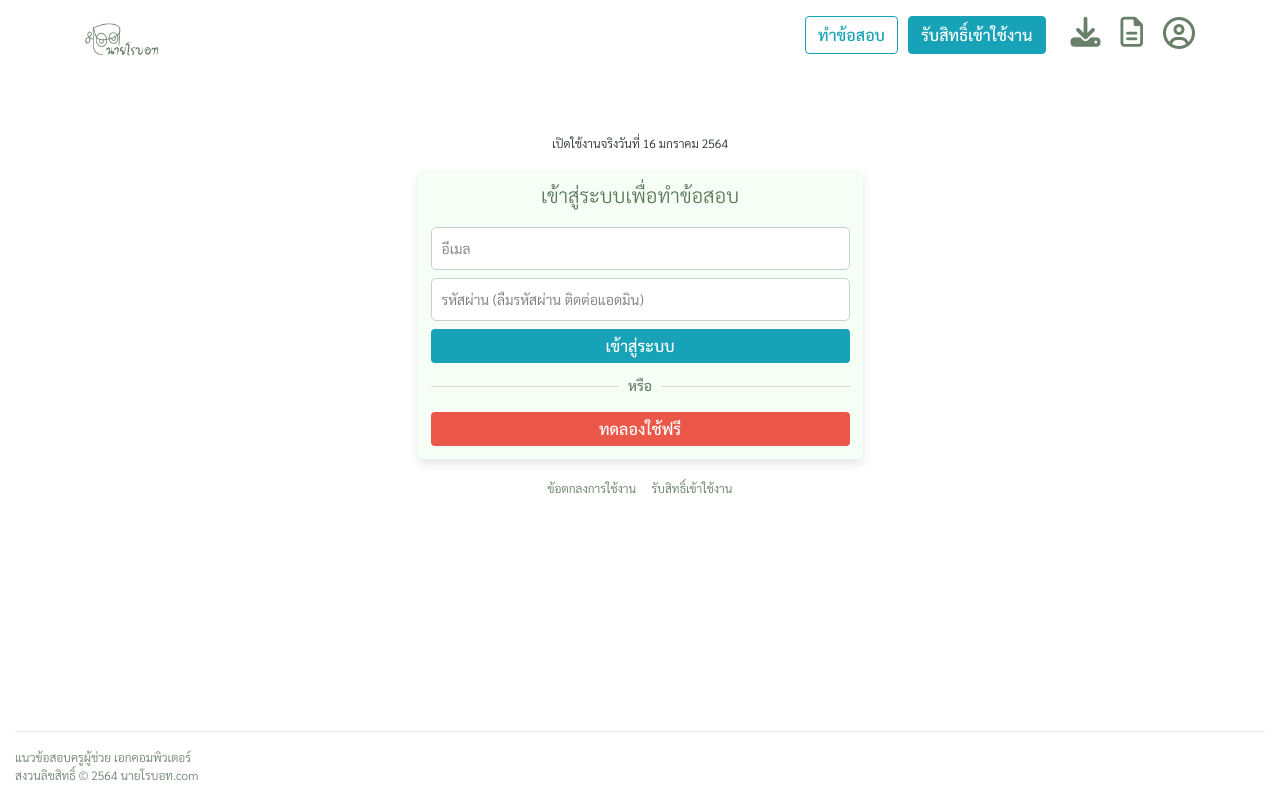
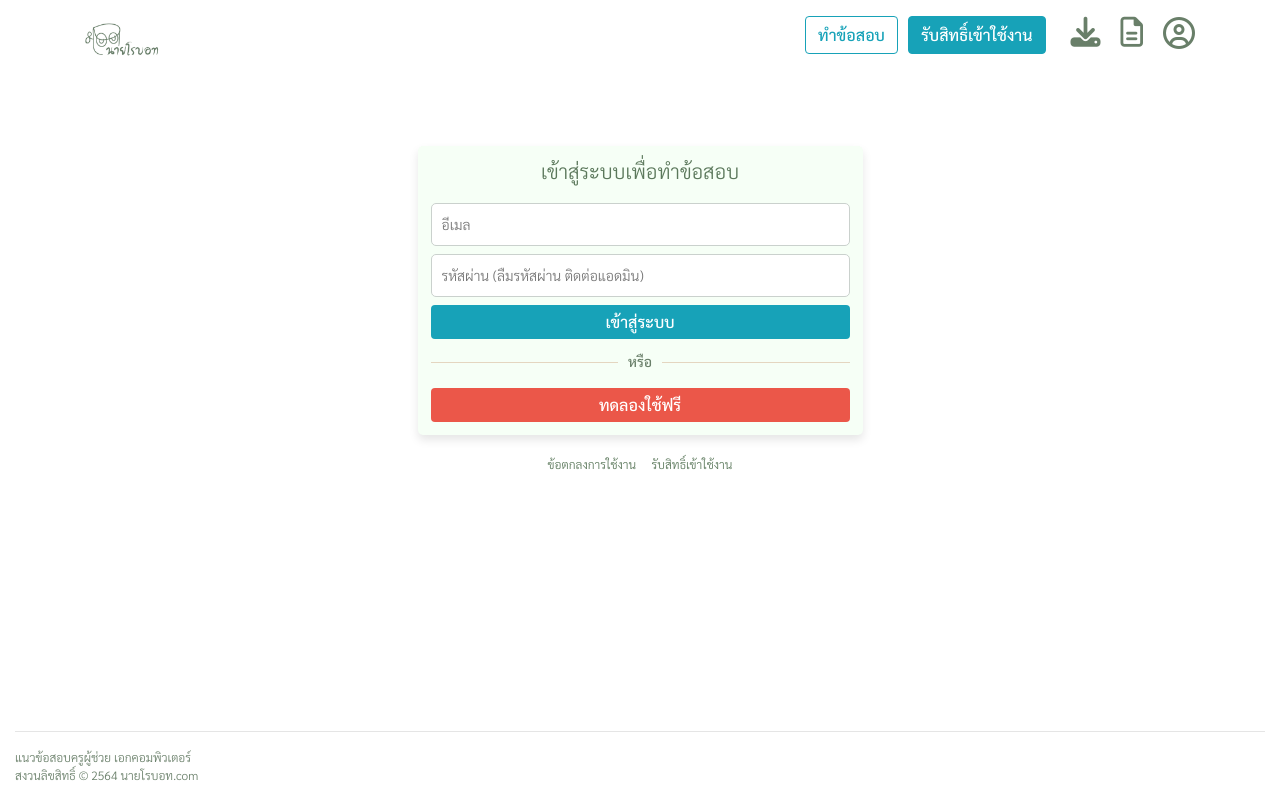
Before and after one commit to chonlatee-s/AT, a React (Create React App) app: page /RegisterAndTest in a window 1280 px wide. Built offline with nearby package versions, Linux system fonts and the light colour scheme.

Commit message:
edit text new

```diff
--- a/src/Plans.js
+++ b/src/Plans.js
@@ -56,7 +56,7 @@ class Plans extends Component {
                                 </Card.Footer>
                             </Card>
                         </CardDeck>
-                        <p style={{fontSize:'12px', fontWeight:'300', margin:'8px 0px 0px 0px', textAlign:'center', color:'#e7400d'}}>" ราคาพิเศษ 16 มกราคม - 31 มีนาคม 2564 "</p>
+                        <p style={{fontSize:'12px', fontWeight:'300', margin:'8px 0px 0px 0px', textAlign:'center', color:'#e7400d'}}>" ราคาพิเศษ 1 มกราคม - 31 มีนาคม 2564 "</p>
                     </Col>
                 </Row>
             </Container>
--- a/src/Register.js
+++ b/src/Register.js
@@ -58,7 +58,6 @@ class Register extends Component {
             <Container className="containBox">
                 <Row className="justify-content-md-center text-center">
                     <Col md={5}>
-                        <span style={{fontSize:'12px', fontWeight:'300'}}>เปิดใช้งานจริงวันที่ 16 มกราคม 2564</span>
                         <p/>
                         <Alert style={{
                             backgroundColor:"#f6fff6",
--- a/src/Welcome.js
+++ b/src/Welcome.js
@@ -16,7 +16,6 @@ class Welcome extends Component {
                     <Col>
                         <h5 className="topic text-center">แนวข้อสอบครูผู้ช่วย เอกคอมพิวเตอร์</h5>
                         <p className="text-center" style={{color:'#eb5749'}}>เรียบเรียงโดย นายโรบอท.com</p>
-                        <p className="text-center" style={{fontSize:'12px', fontWeight:'300'}}>เปิดใช้งานจริงวันที่ 16 มกราคม 2564 </p>
                     </Col>
                 </Row>
 
```
Also changed, not shown: 1 other file (tests, documents, lock files or other folders).
